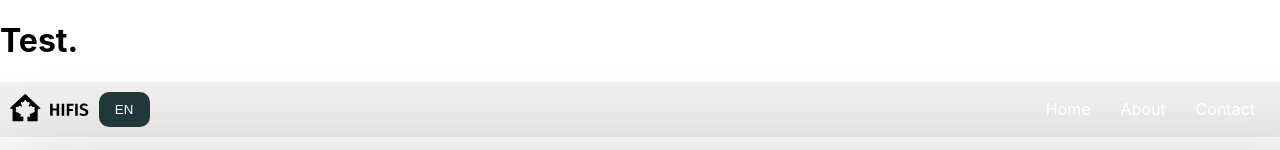
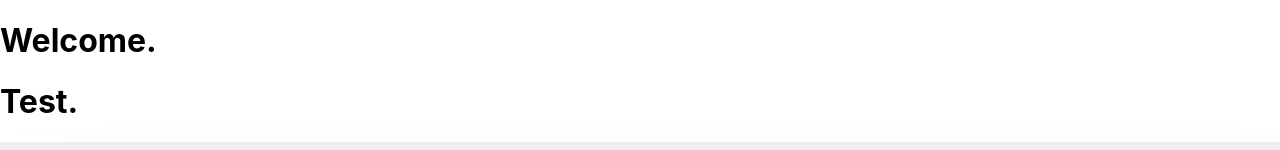
Before and after one commit to Team-Fried-Chicken/hifis-react-app, a React (Create React App) app: page / in a window 1280 px wide. Shown: the top 150 px of the page. Built offline with nearby package versions, Linux system fonts and the light colour scheme.

Commit message:
Added Welcome.

```diff
--- a/src/App.js
+++ b/src/App.js
@@ -7,6 +7,7 @@ import Header from "./Header";
 const App = () => {
 	return (
 		<div>
+			<h1>Welcome.</h1>
 			<h1>Test.</h1>
 			{/* Always render Footer */}
 			<Header />
```
